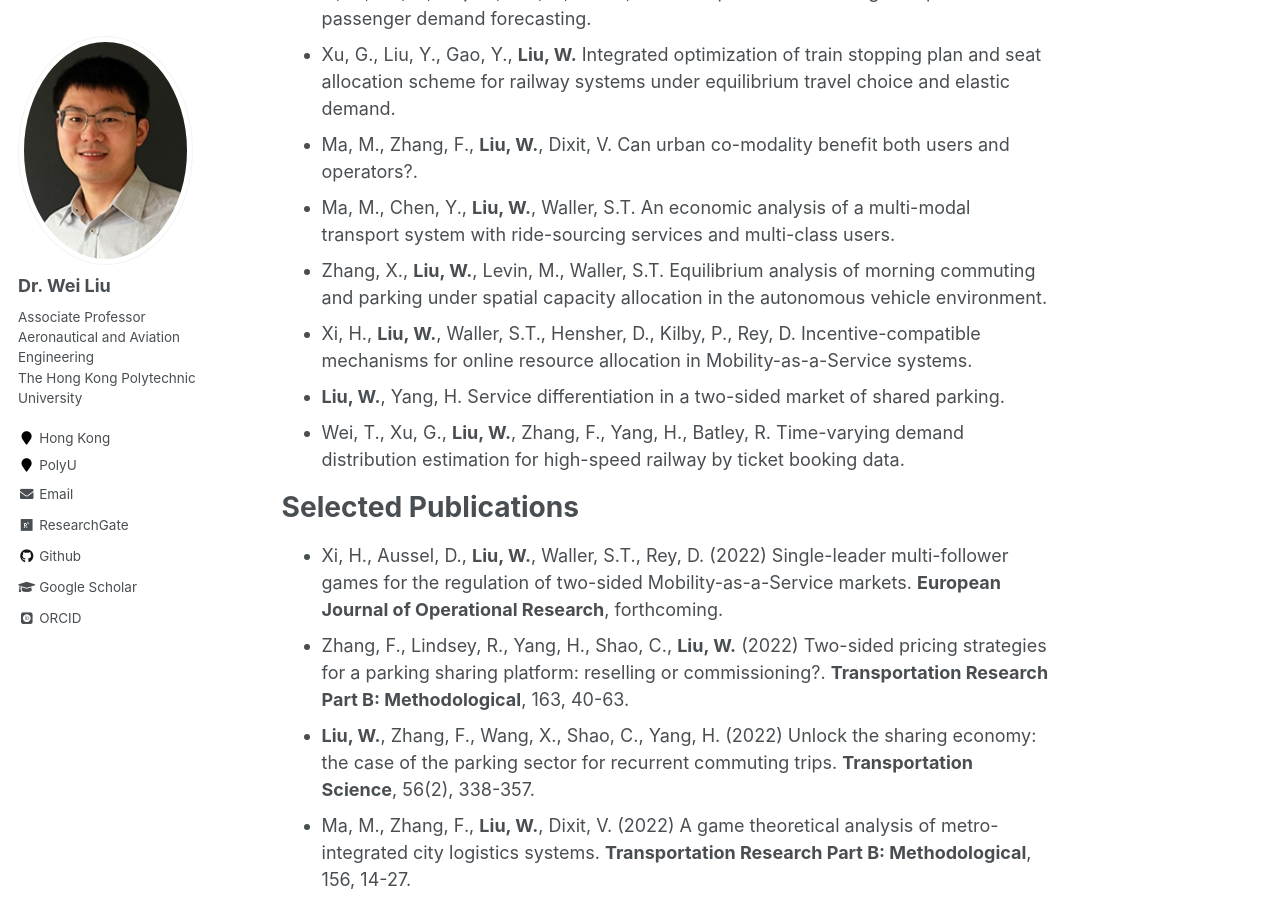
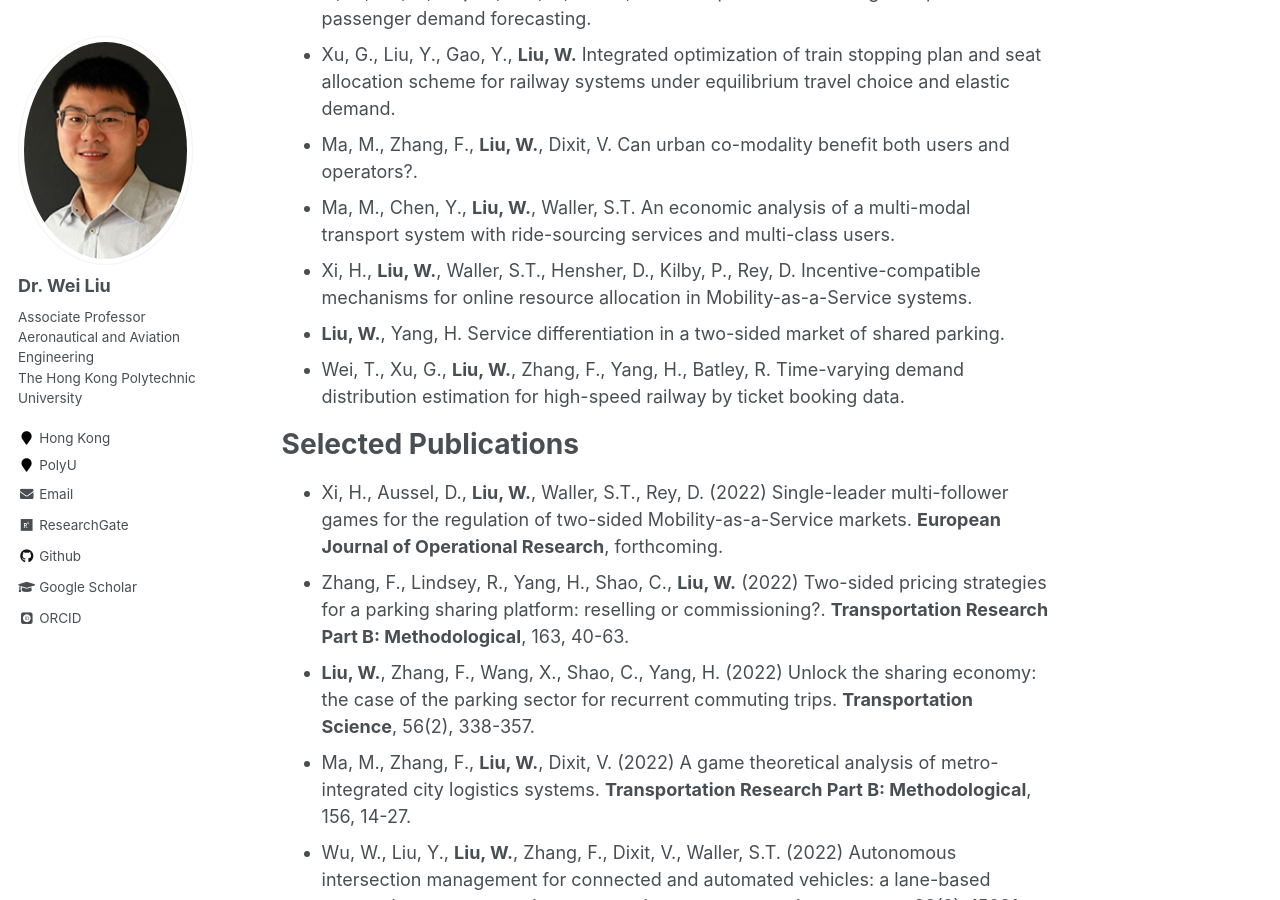
Before and after one commit to weiliu2016/weiliu2016.github.io, a Jekyll site: the page built from _pages/about.md, in a window 1280 px wide and 900 px high, scrolled down 3536 px. Built offline with Jekyll 4.4.1, drawn with Linux system fonts in a browser that asks for light colours; some web fonts are replaced.

Commit message:
Update about.md

```diff
--- a/_pages/about.md
+++ b/_pages/about.md
@@ -79,7 +79,6 @@ Selected Working Papers
 - Xu, G., Liu, Y., Gao, Y., **Liu, W.** Integrated optimization of train stopping plan and seat allocation scheme for railway systems under equilibrium travel choice and elastic demand.
 - Ma, M., Zhang, F., **Liu, W.**, Dixit, V. Can urban co-modality benefit both users and operators?.
 - Ma, M., Chen, Y., **Liu, W.**, Waller, S.T. An economic analysis of a multi-modal transport system with ride-sourcing services and multi-class users.
-- Zhang, X., **Liu, W.**, Levin, M., Waller, S.T. Equilibrium analysis of morning commuting and parking under spatial capacity allocation in the autonomous vehicle environment.
 - Xi, H., **Liu, W.**, Waller, S.T., Hensher, D., Kilby, P., Rey, D. Incentive-compatible mechanisms for online resource allocation in Mobility-as-a-Service systems.
 - **Liu, W.**, Yang, H. Service differentiation in a two-sided market of shared parking.
 - Wei, T., Xu, G., **Liu, W.**, Zhang, F., Yang, H., Batley, R. Time-varying demand distribution estimation for high-speed railway by ticket booking data.
```
